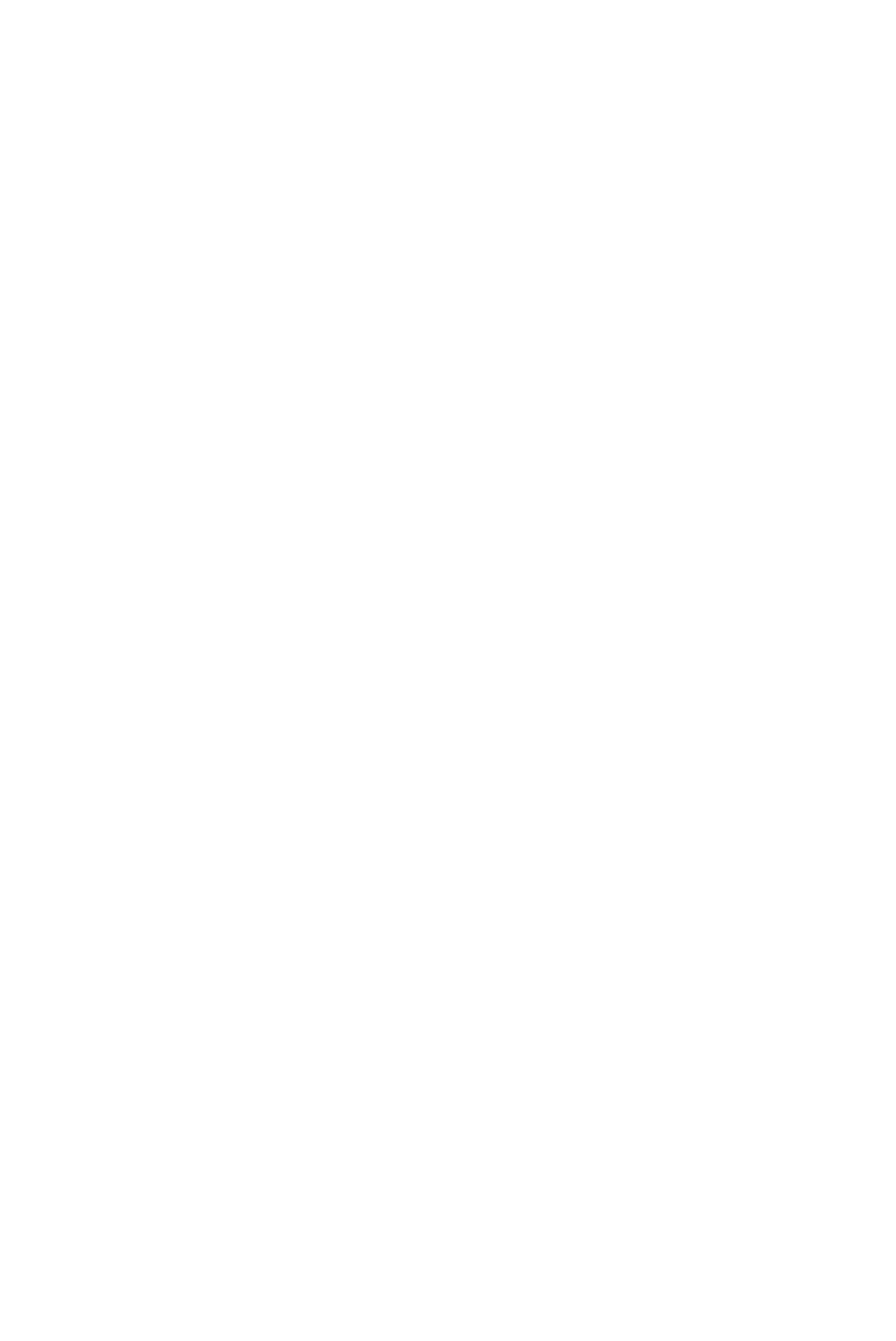
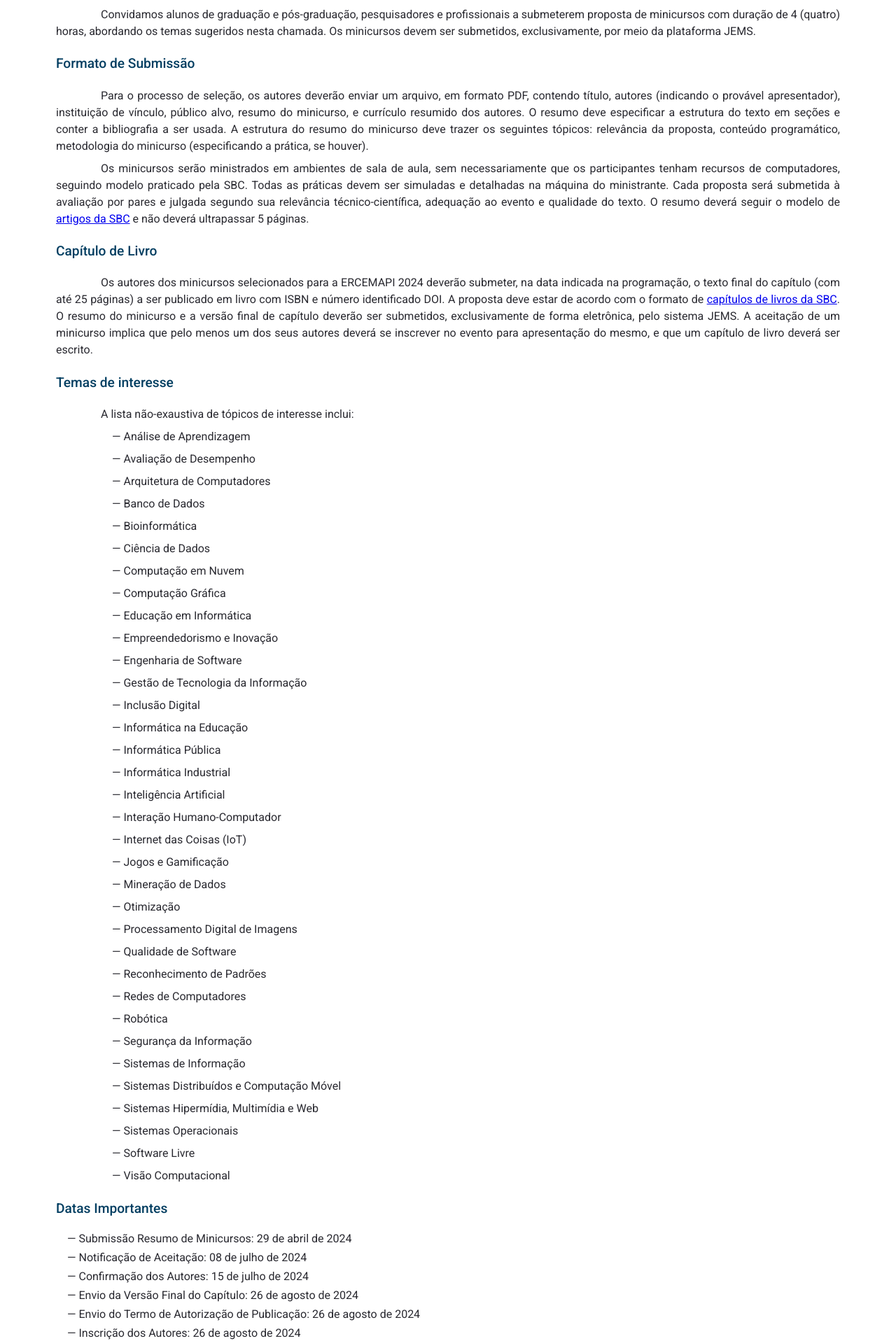
Before and after one commit to mayconndouglass/Ercemapi-2024, a React (Vite) app: page /chamadas/minicursos in a window 1280 px wide. Before the commit this address had no page. Shown: the part 486-2402 px from the top of the page at 70% size. Before the commit the page ends 800 px from the top, so only its background shows below. Built offline with nearby package versions, Linux system fonts and the light colour scheme.

Commit message:
feat: add workshops page

```diff
--- /dev/null
+++ b/src/pages/Workshops/index.tsx
@@ -0,0 +1,170 @@
+import * as S from "./styles"
+import { useEffect } from "react"
+
+import { Center } from "../../components/Center"
+import { Separator } from "../../components/Separator"
+import { Title } from "../../components/Title"
+
+export const Workshops = () => {
+  useEffect(() => {
+    window.scrollTo(0, 0)
+  }, [])
+
+  return (
+    <>
+      <Separator />
+      <S.Container>
+        <Center>
+          <Title align="left" text="Minicursos" />
+
+          <div className="line" />
+
+          <div className="content">
+            <h6>Chamada de Minicursos</h6>
+            <p>
+              A ERCEMAPI 2024 tem como objetivo disseminar o conhecimento técnico e científico sobre temas e assuntos de vanguarda na área de Computação, colaborar e contribuir com a consolidação dos Programas de Pós-Graduação e consolidar-se como um evento de referência nos Estados do Ceará, Maranhão e Piauí, e Região Nordeste.
+            </p>
+
+            <p>
+              Convidamos alunos de graduação e pós-graduação, pesquisadores e profissionais a submeterem proposta de minicursos com duração de 4 (quatro) horas, abordando os temas sugeridos nesta chamada. Os minicursos devem ser submetidos, exclusivamente, por meio da plataforma JEMS.
+            </p>
+
+            <h6>
+              Formato de Submissão
+            </h6>
+
+            <p>
+              Para o processo de seleção, os autores deverão enviar um arquivo, em formato PDF, contendo título, autores (indicando o provável apresentador), instituição de vínculo, público alvo, resumo do minicurso, e currículo resumido dos autores. O resumo deve especificar a estrutura do texto em seções e conter a bibliografia a ser usada. A estrutura do resumo do minicurso deve trazer os seguintes tópicos: relevância da proposta, conteúdo programático, metodologia do minicurso (especificando a prática, se houver).
+            </p>
+
+            <p>
+              Os minicursos serão ministrados em ambientes de sala de aula, sem necessariamente que os participantes tenham recursos de computadores, seguindo modelo praticado pela SBC. Todas as práticas devem ser simuladas e detalhadas na máquina do ministrante. Cada proposta será submetida à avaliação por pares e julgada segundo sua relevância técnico-científica, adequação ao evento e qualidade do texto. O resumo deverá seguir o modelo de <a href="https://www.sbc.org.br/documentos-da-sbc/summary/169-templates-para-artigos-e-capitulos-de-livros/878-modelosparapublicaodeartigos" target="_blank" rel="noopener noreferrer">artigos da SBC</a> e não deverá ultrapassar 5 páginas.
+            </p>
+
+            <h6>Capítulo de Livro </h6>
+            <p>
+              Os autores dos minicursos selecionados para a ERCEMAPI 2024 deverão submeter, na data indicada na programação, o texto final do capítulo (com até 25 páginas) a ser publicado em livro com ISBN e número identificado DOI. A proposta deve estar de acordo com o formato de <a href="https://www.sbc.org.br/documentos-da-sbc/summary/169-templates-para-artigos-e-capitulos-de-livros/879-modeloparapublicaodecaptulosdelivros" target="_blank" rel="noopener noreferrer">capítulos de livros da SBC</a>.
+
+              O resumo do minicurso e a versão final de capítulo deverão ser submetidos, exclusivamente de forma eletrônica, pelo sistema JEMS. A aceitação de um minicurso implica que pelo menos um dos seus autores deverá se inscrever no evento para apresentação do mesmo, e que um capítulo de livro deverá ser escrito.
+            </p>
+
+            <h6>Temas de interesse</h6>
+            <p>
+              A lista não-exaustiva de tópicos de interesse inclui:
+            </p>
+
+            <p>
+              <ul className="first-workshop-list">
+                <li>— Análise de Aprendizagem</li>
+
+                <li>— Avaliação de Desempenho</li>
+
+                <li>— Arquitetura de Computadores</li>
+
+                <li>— Banco de Dados</li>
+
+                <li>— Bioinformática</li>
+
+                <li>— Ciência de Dados</li>
+
+                <li>— Computação em Nuvem</li>
+
+                <li>— Computação Gráfica</li>
+
+                <li>— Educação em Informática</li>
+
+                <li>— Empreendedorismo e Inovação</li>
+
+                <li>— Engenharia de Software</li>
+
+                <li>— Gestão de Tecnologia da Informação</li>
+
+                <li>— Inclusão Digital</li>
+
+                <li>— Informática na Educação</li>
+
+                <li>— Informática Pública</li>
+
+                <li>— Informática Industrial</li>
+
+                <li>— Inteligência Artificial</li>
+
+                <li>— Interação Humano-Computador</li>
+
+                <li>— Internet das Coisas (IoT)</li>
+
+                <li>— Jogos e Gamificação</li>
+
+                <li>— Mineração de Dados</li>
+
+                <li>— Otimização</li>
+
+                <li>— Processamento Digital de Imagens</li>
+
+                <li>— Qualidade de Software</li>
+
+                <li>— Reconhecimento de Padrões</li>
+
+                <li>— Redes de Computadores</li>
+
+                <li>— Robótica</li>
+
+                <li>— Segurança da Informação</li>
+
+                <li>— Sistemas de Informação</li>
+
+                <li>— Sistemas Distribuídos e Computação Móvel</li>
+
+                <li>— Sistemas Hipermídia, Multimídia e Web</li>
+
+                <li>— Sistemas Operacionais</li>
+
+                <li>— Software Livre</li>
+
+                <li>— Visão Computacional</li>
+              </ul>
+            </p>
+
+
+            <h6>Datas Importantes </h6>
+
+            <ul>
+              <li>
+                — Submissão Resumo de Minicursos: 29 de abril de 2024
+              </li>
+
+              <li>
+                — Notificação de Aceitação: 08 de julho de 2024
+              </li>
+
+              <li>
+                — Confirmação dos Autores: 15 de julho de 2024
+              </li>
+
+              <li>
+                — Envio da Versão Final do Capítulo: 26 de agosto de 2024
+              </li>
+
+              <li>
+                — Envio do Termo de Autorização de Publicação: 26 de agosto de 2024
+              </li>
+
+              <li>
+                — Inscrição dos Autores: 26 de agosto de 2024
+              </li>
+            </ul>
+
+
+
+            <h6>Coordenação de Minicursos</h6>
+            <p>
+              Prof. Dr. Romuere Veloso e Silva (UFPI)
+
+              <span>romuere@ufpi.edu.br</span>
+            </p>
+          </div>
+        </Center>
+      </S.Container>
+    </>
+  )
+}
--- /dev/null
+++ b/src/pages/Workshops/styles.ts
@@ -0,0 +1,70 @@
+import { styled } from "styled-components"
+
+export const Container = styled.section`
+  padding: 2.5rem 5rem 7.5rem;
+
+  @media screen and (max-width: 700px) {
+    padding: 2.5rem 2.5rem 5rem;
+  }
+
+  & > div {
+    .line {
+      width: 100%;
+      height: 1px;
+      background-color: ${({ theme }) => theme["gray-500"]};
+      opacity: 0.2;
+      margin: 4rem 0;
+
+      @media screen and (max-width: 700px) {
+        margin: 2rem 0;
+      }
+    }
+
+    .content {
+      p {
+        text-indent: 4rem;
+        text-align: justify;
+        font-size: 1rem;
+        font-weight: 400;
+        line-height: 1.5;
+        margin-bottom: 0.5rem;
+        color: #292930;
+
+        span {
+          display: block;
+          margin-left: 1rem;
+        }
+
+        @media screen and (max-width: 500px) {
+          text-indent: 2rem;
+        }
+      }
+
+      & > p:last-child {
+        text-indent: 0;
+      }
+
+      h6 {
+        font-size: 1.2rem;
+        font-weight: 500;
+        margin: 1.4rem 0;
+        color: ${({ theme }) => theme["blue-600"]};
+
+        @media screen and (max-width: 500px) {
+          text-align: center;
+        }
+      }
+
+     ul {
+        li {
+          margin-left: 1rem;
+          margin-bottom: 0.5rem;
+
+          @media screen and (max-width: 500px) {
+            margin-left: 0;
+          }
+        }
+      }
+    }
+  }
+`
--- a/src/routes/index.tsx
+++ b/src/routes/index.tsx
@@ -6,6 +6,7 @@ import { Home } from '../pages/Home';
 import { ProgramCommittee } from '../pages/ProgramCommittee';
 import { About } from '../pages/About';
 import { Organization } from '../pages/Organization';
+import { Workshops } from '../pages/Workshops';
 
 export const Router = () => {
   return (
@@ -13,8 +14,9 @@ export const Router = () => {
       <Route path="/" element={<MainHeader />}>
         <Route path="/" element={<Home />} />
         <Route path="/comite-de-programa" element={<ProgramCommittee />} />
-        <Route path="/sobre" element={<About />} />
-        <Route path="/organizacao" element={<Organization />} />
+        <Route path="/evento/sobre" element={<About />} />
+        <Route path="/evento/organizacao" element={<Organization />} />
+        <Route path="/chamadas/minicursos" element={<Workshops />} />
       </Route>
 
       {/* <Route path="*" element={<NotFound />} /> */}
```
